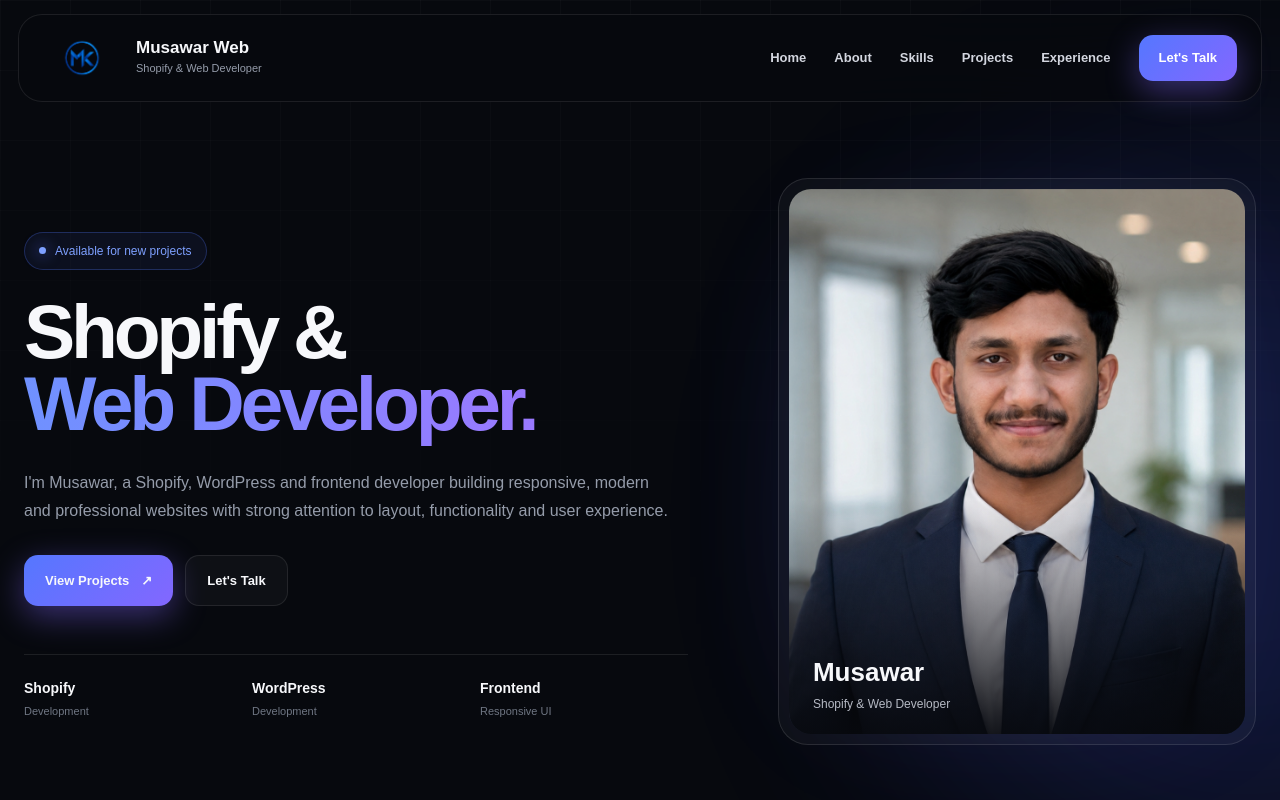
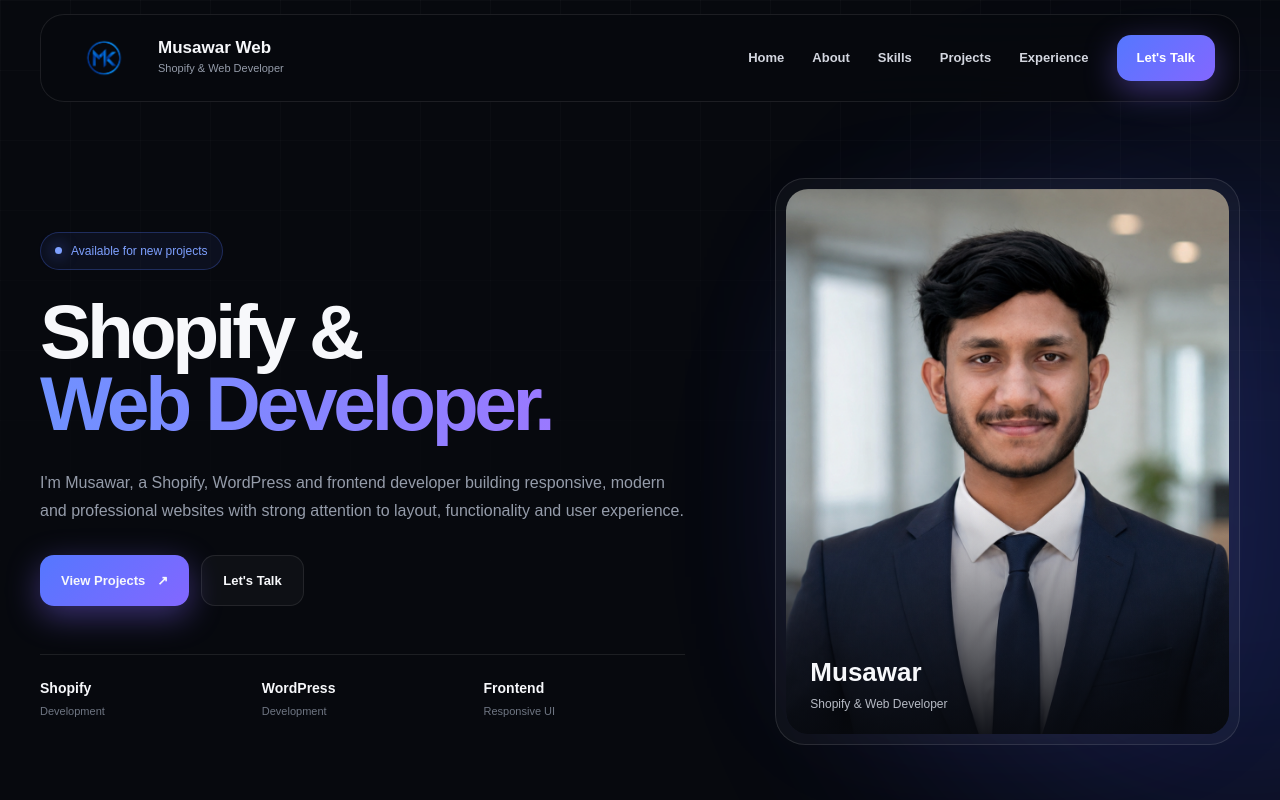
Before and after one commit to musawar-web/musawar-web.github.io, a Next.js app: page / in a window 1280 px wide. Shown: the top 800 px of the page. Built offline with nearby package versions, Linux system fonts and the light colour scheme; a web font is replaced by a local one.

Commit message:
Update globals.css

```diff
--- a/app/globals.css
+++ b/app/globals.css
@@ -20,7 +20,7 @@
   --blue-light: #7ea0ff;
   --purple: #8367ff;
 
-  --container: 1300px;
+  --container: 1200px;
 }
 
 * {
@@ -74,7 +74,7 @@ textarea {
 }
 
 .navbar {
-  width: min(1300px, 100%);
+  width: min(1200px, 100%);
   margin: auto;
   min-height: 88px;
   padding: 0 24px;
@@ -869,11 +869,12 @@ textarea {
 
 .clients-marquee {
   position: relative;
-  width: 100%;
+  width: min(1200px, calc(100% - 48px));
+  margin: 0 auto;
   overflow: hidden;
-  border-top: 1px solid var(--border);
-  border-bottom: 1px solid var(--border);
-  background: rgba(255, 255, 255, 0.012);
+  border: 1px solid var(--border);
+  border-radius: 22px;
+  background: rgba(255, 255, 255, 0.02);
 }
 
 .clients-marquee::before,
```
